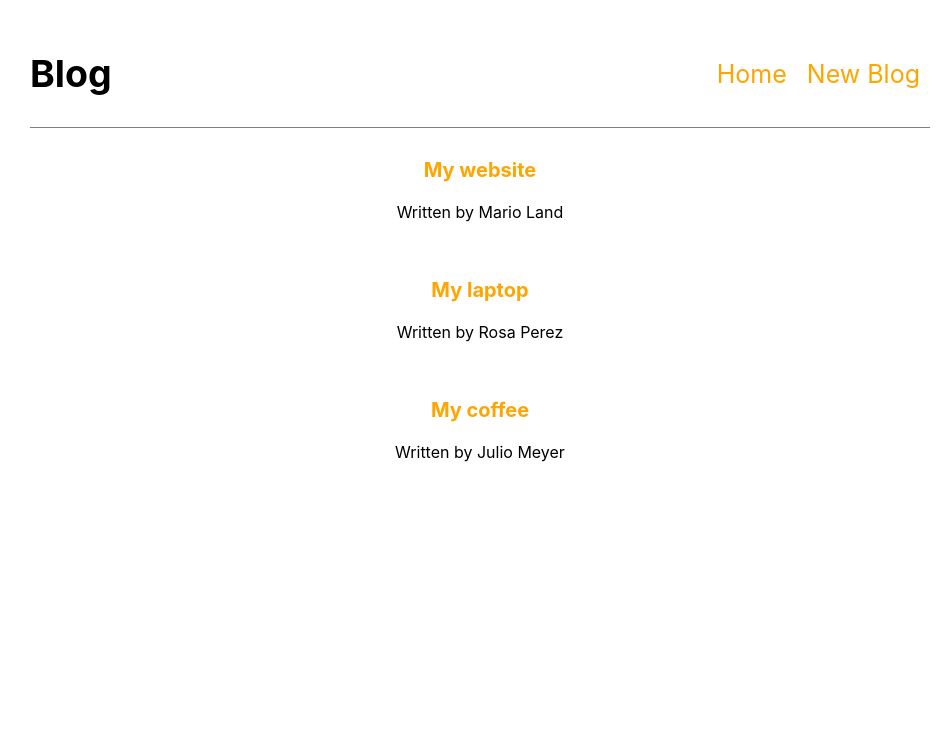
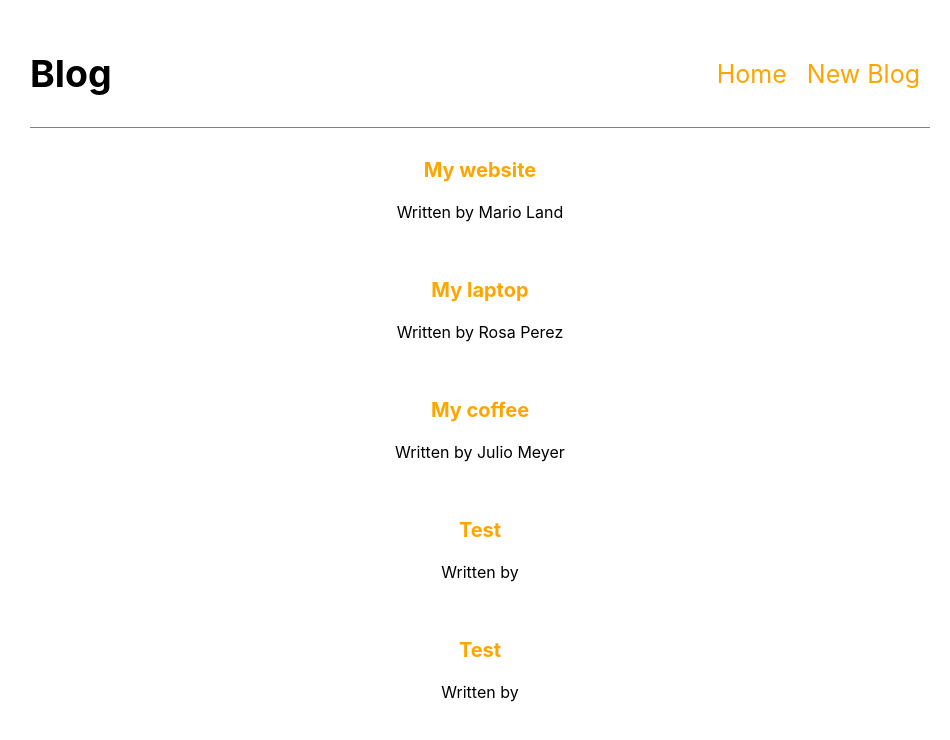
Before and after one commit to eri-she/react-blog, a React (Create React App) app: page / in a window 1280 px wide. Shown: the top 740 px of the page, without its empty margins (160-1110 px from the left). Built offline with nearby package versions, Linux system fonts and the light colour scheme; data requests are answered from the project's data file.

Commit message:
added OnSubmit

```diff
--- a/db.json
+++ b/db.json
@@ -17,6 +17,18 @@
       "body": "a coffee is the...",
       "author": "Julio Meyer",
       "id": 3
+    },
+    {
+      "title": "Test",
+      "body": "this is a test",
+      "author": "",
+      "id": 4
+    },
+    {
+      "title": "Test",
+      "body": "this is a test",
+      "author": "",
+      "id": 5
     }
   ]
 }
--- a/src/Create.js
+++ b/src/Create.js
@@ -3,11 +3,21 @@ import { useState } from "react";
 export default function Create() {
   const [title, setTitle] = useState(``);
   const [body, setBody] = useState(``);
-  const [author, setAuthor] = useState(``);
+  const [author, setAuthor] = useState(`Mario`);
+
+  function handleSubmit(event) {
+    event.preventDefault();
+    const blog = { title, body, author };
+    fetch("http://localhost:8000/blogs/", {
+      method: `POST`,
+      headers: { "Content-Type": "application/json" },
+      body: JSON.stringify(blog),
+    });
+  }
   return (
     <div>
       <h1 className="CreateTitle">New Blogs!</h1>
-      <form>
+      <form onSubmit={handleSubmit}>
         <label className="FormTitle">Blog Title</label>
         <input
           type="text"
@@ -29,7 +39,7 @@ export default function Create() {
           <option value="Mario">Mario </option>
           <option value="Rosa">Rosa </option>
         </select>
-        <button> Create New Blog</button>
+        <button> Add Blog</button>
       </form>
     </div>
   );
```
